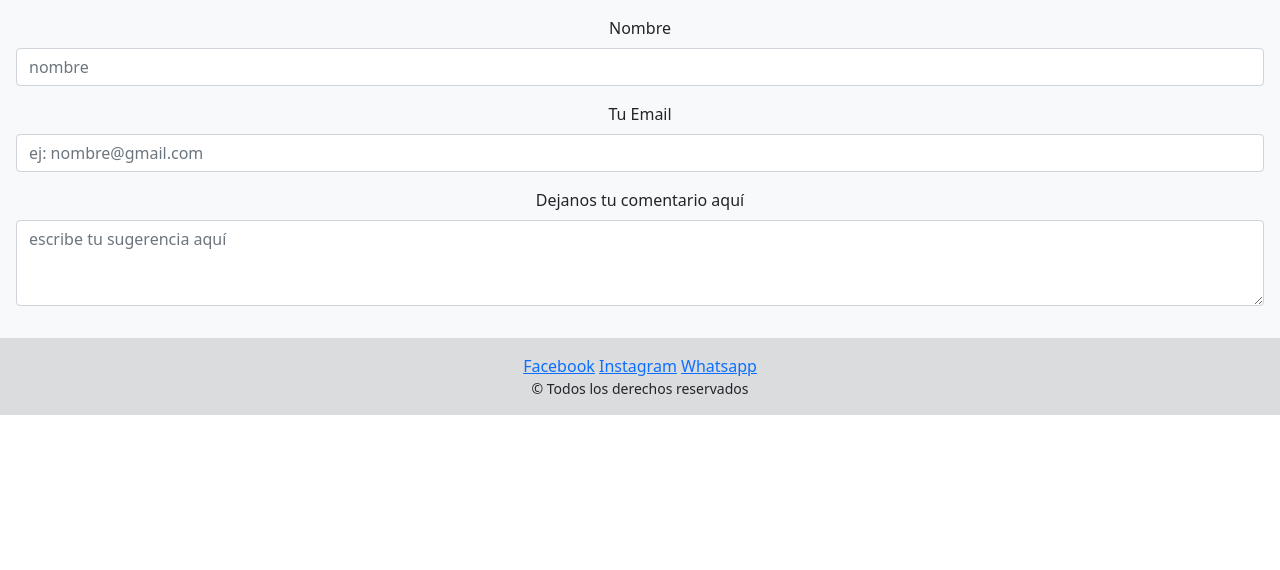
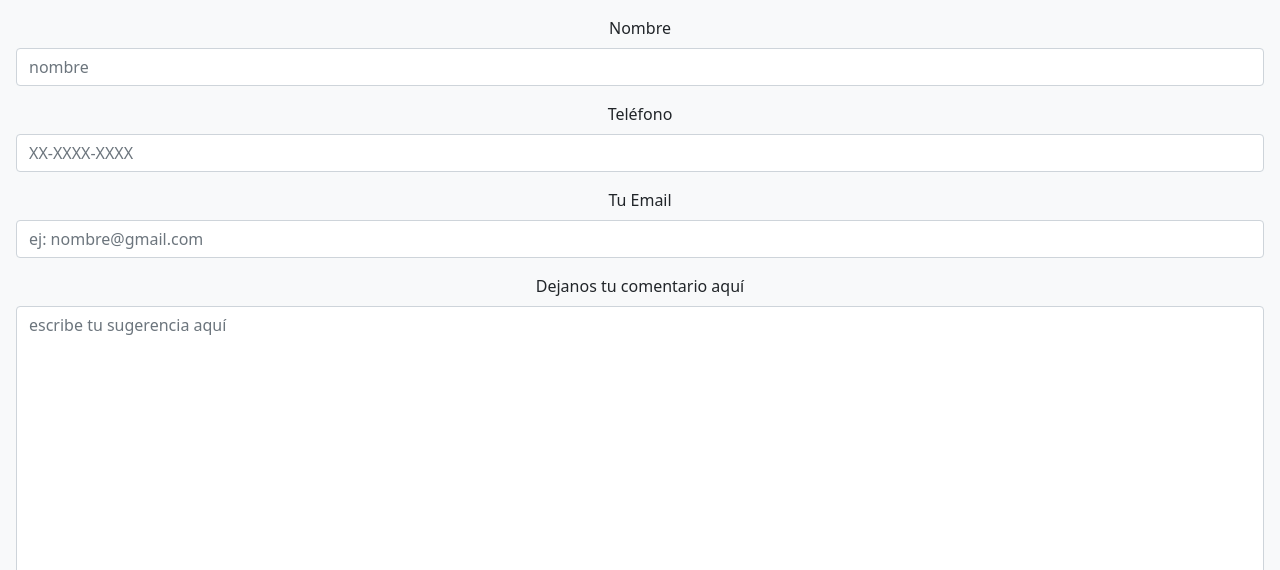
Before and after one commit to NachoDAquila/Proyecto_final_v2.0, a website: page views/contacto.html in a window 1280 px wide. Shown: the part 230-800 px from the top of the page. Drawn offline with nearby package versions, Linux system fonts and the light colour scheme.

Commit message:
ajustes contacto

```diff
--- a/views/contacto.html
+++ b/views/contacto.html
@@ -70,12 +70,16 @@
                 <input type="text" class="form-control" id="exampleFormControlInput1" placeholder="nombre">
             </div>
             <div class="mb-3">
+                <label for="exampleFormControlInput1" class="form-label">Teléfono</label>
+                <input type="tel" class="form-control" id="exampleFormControlInput1" placeholder="XX-XXXX-XXXX">
+            </div>
+            <div class="mb-3">
                 <label for="exampleFormControlInput1" class="form-label">Tu Email</label>
                 <input type="email" class="form-control" id="exampleFormControlInput1" placeholder="ej: nombre@gmail.com">
             </div>
             <div class="mb-3">
                 <label for="exampleFormControlTextarea1" class="form-label">Dejanos tu comentario aquí</label>
-                <textarea class="form-control" id="exampleFormControlTextarea1" placeholder="escribe tu sugerencia aquí" rows="3"></textarea>
+                <textarea class="form-control" id="exampleFormControlTextarea1" placeholder="escribe tu sugerencia aquí" rows="14"></textarea>
             </div>
         </section>
     </main>
```
